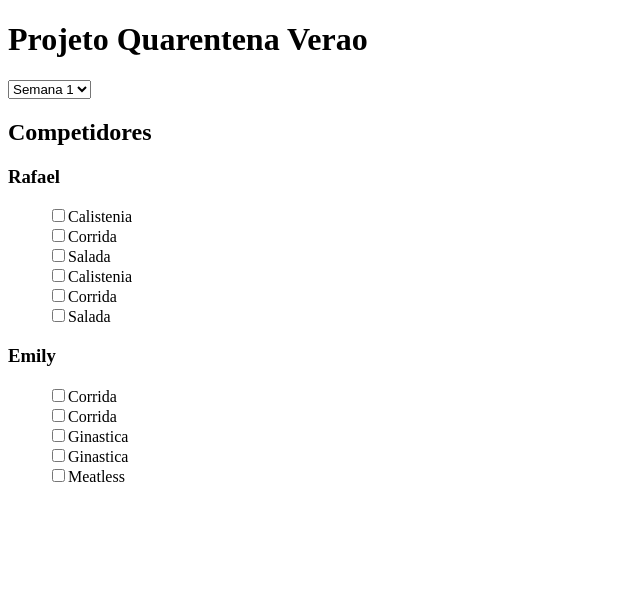
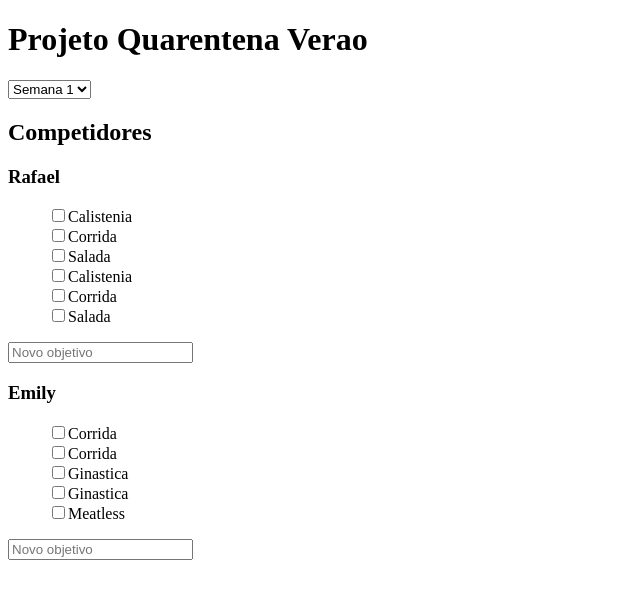
Before and after one commit to rafaellehmkuhl/VersusFit, a React (Create React App) app: page / in a window 1280 px wide. Shown: the top 598 px of the page, without its empty margins (0-640 px from the left). Built offline with nearby package versions, Linux system fonts and the light colour scheme.

Commit message:
Make listaObjetivos a state and add newObjetivos button

```diff
--- a/src/components/App.js
+++ b/src/components/App.js
@@ -2,31 +2,60 @@ import React from "react";
 import SemanaSelector from "./SemanaSelector";
 import CardCompetidor from "./CardCompetidor";
 
-var listaRafael = [
+var listaSemanas = ["Semana 1", "Semana 2"];
+
+class App extends React.Component {
+  state = {
+    listaCompetidor1: [
       "Calistenia",
       "Corrida",
       "Salada",
       "Calistenia",
       "Corrida",
       "Salada",
-];
+    ],
+    listaCompetidor2: [
+      "Corrida",
+      "Corrida",
+      "Ginastica",
+      "Ginastica",
+      "Meatless",
+    ],
+  };
 
-var listaEmily = ["Corrida", "Corrida", "Ginastica", "Ginastica", "Meatless"];
+  adicionaNovoObjetivoC1 = (novoObjetivo) => {
+    this.setState((previousState) => ({
+      listaCompetidor1: [...previousState.listaCompetidor1, novoObjetivo],
+    }));
+  };
 
-var listaSemanas = ["Semana 1", "Semana 2"];
+  adicionaNovoObjetivoC2 = (novoObjetivo) => {
+    this.setState((previousState) => ({
+      listaCompetidor2: [...previousState.listaCompetidor2, novoObjetivo],
+    }));
+  };
 
-function App() {
+  render() {
     return (
       <div>
         <h1>Projeto Quarentena Verao</h1>
         <SemanaSelector listaSemanas={listaSemanas} />
         <div>
           <h2>Competidores</h2>
-        <CardCompetidor nomeCompetidor="Rafael" listaObjetivos={listaRafael} />
-        <CardCompetidor nomeCompetidor="Emily" listaObjetivos={listaEmily} />
+          <CardCompetidor
+            nomeCompetidor="Rafael"
+            listaObjetivos={this.state.listaCompetidor1}
+            onNovoObjetivo={this.adicionaNovoObjetivoC1}
+          />
+          <CardCompetidor
+            nomeCompetidor="Emily"
+            listaObjetivos={this.state.listaCompetidor2}
+            onNovoObjetivo={this.adicionaNovoObjetivoC2}
+          />
         </div>
       </div>
     );
   }
+}
 
 export default App;
--- /dev/null
+++ b/src/components/ButtonAdicionarObjetivo.js
@@ -0,0 +1,32 @@
+import React from "react";
+
+class ButtonAdicionarObjetivo extends React.Component {
+  state = { term: "" };
+
+  onFormSubmit = (event) => {
+    event.preventDefault();
+    this.props.onFormSubmit(this.state.term);
+    this.setState({ term: "" });
+  };
+
+  onFormChange = (event) => {
+    this.setState({
+      term: event.target.value,
+    });
+  };
+
+  render() {
+    return (
+      <form onSubmit={this.onFormSubmit}>
+        <input
+          type="text"
+          value={this.state.term}
+          onChange={this.onFormChange}
+          placeholder="Novo objetivo"
+        />
+      </form>
+    );
+  }
+}
+
+export default ButtonAdicionarObjetivo;
--- a/src/components/CardCompetidor.js
+++ b/src/components/CardCompetidor.js
@@ -1,7 +1,12 @@
 import React from "react";
 import ItemObjetivo from "./ItemObjetivo";
+import ButtonAdicionarObjetivo from "./ButtonAdicionarObjetivo";
 
 class CardCompetidor extends React.Component {
+  handleNovoObjetivo = (novoObjetivo) => {
+    this.props.onNovoObjetivo(novoObjetivo);
+  };
+
   render() {
     return (
       <div>
@@ -11,6 +16,7 @@ class CardCompetidor extends React.Component {
             return <ItemObjetivo itemName={item} />;
           })}
         </ul>
+        <ButtonAdicionarObjetivo onFormSubmit={this.handleNovoObjetivo} />
       </div>
     );
   }
```
Lines whose indentation alone changed are shown as unchanged.
